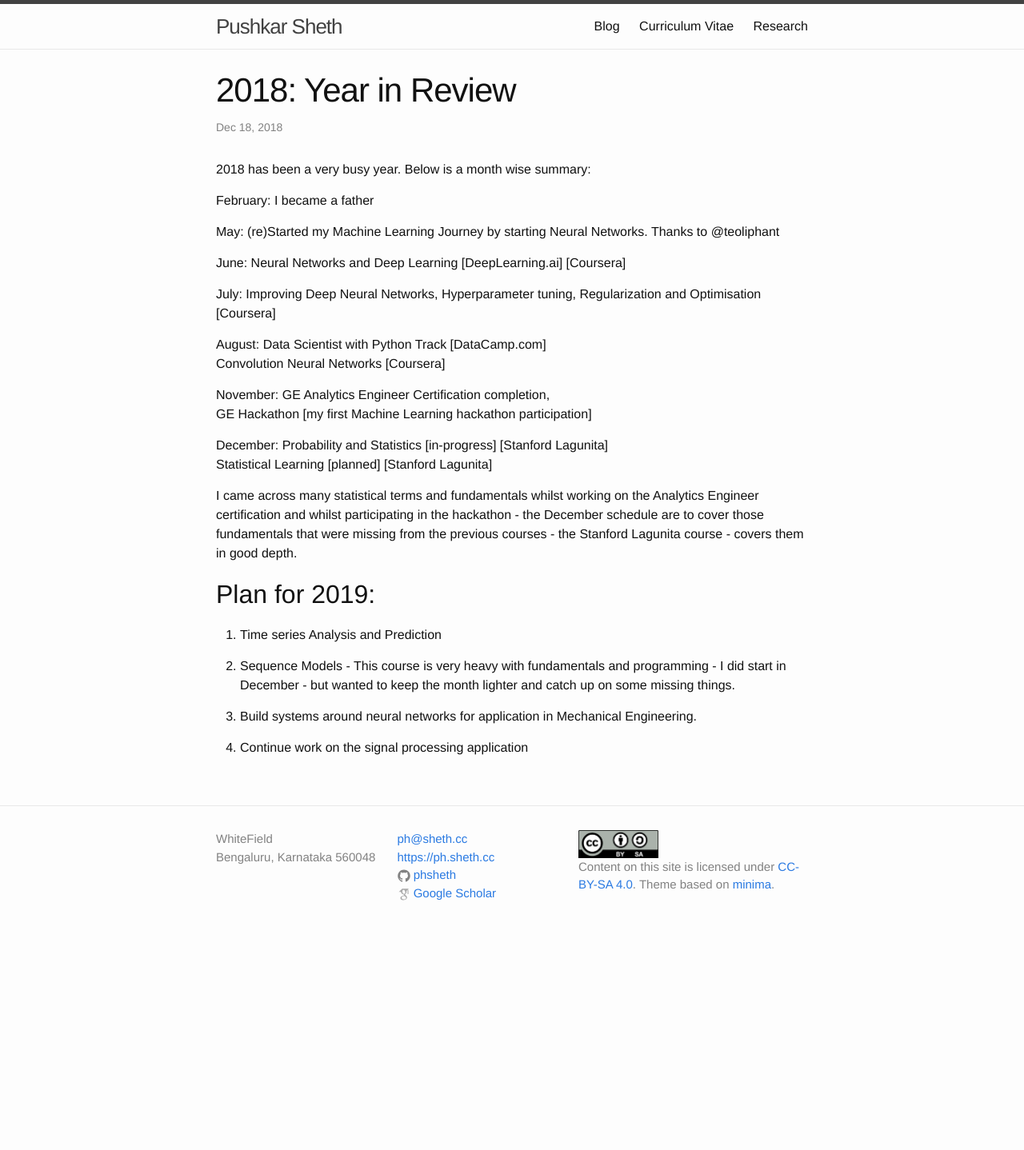
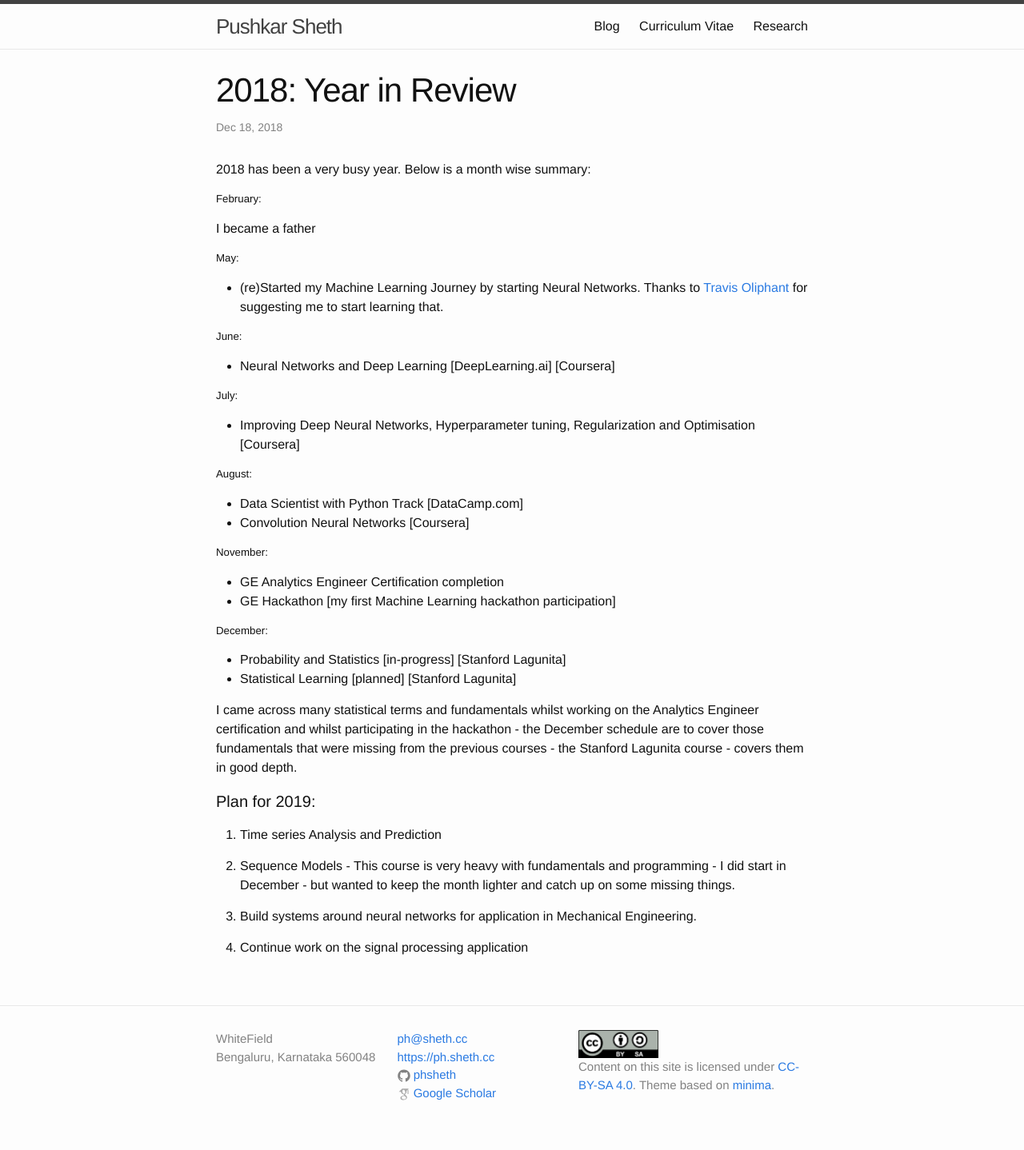
Before and after one commit to phsheth/phsheth.github.io, a Jekyll site: the page built from _posts/2018-12-18-2018_Year_in_Review.markdown, in a window 1280 px wide. Shown: the whole page at 80% size. Built offline with Jekyll 4.4.1, drawn with Linux system fonts in a browser that asks for light colours; before the commit the page ends 1188 px from its top, so only the background shows below that.

Commit message:
second draft - editted

```diff
--- a/_posts/2018-12-18-2018_Year_in_Review.markdown
+++ b/_posts/2018-12-18-2018_Year_in_Review.markdown
@@ -7,28 +7,35 @@
 
 2018 has been a very busy year. Below is a month wise summary:
 
-February: I became a father
+##### February:
+I became a father
 
-May: (re)Started my Machine Learning Journey by starting Neural Networks. Thanks to @teoliphant
+##### May:
+- (re)Started my Machine Learning Journey by starting Neural Networks. Thanks to [Travis Oliphant](https://www.linkedin.com/in/teoliphant/) for suggesting me to start learning that.
 
-June: Neural Networks and Deep Learning [DeepLearning.ai] [Coursera]
+##### June:
+- Neural Networks and Deep Learning [DeepLearning.ai] [Coursera]
 
-July: Improving Deep Neural Networks, Hyperparameter tuning, Regularization and Optimisation [Coursera]
+##### July:
+- Improving Deep Neural Networks, Hyperparameter tuning, Regularization and Optimisation [Coursera]
 
-August: Data Scientist with Python Track [DataCamp.com]
-        Convolution Neural Networks [Coursera]
+##### August:
+- Data Scientist with Python Track [DataCamp.com]
+- Convolution Neural Networks [Coursera]
 
-November: GE Analytics Engineer Certification completion,
-	    	  GE Hackathon [my first Machine Learning hackathon participation]
+##### November:
+- GE Analytics Engineer Certification completion
+- GE Hackathon [my first Machine Learning hackathon participation]
 
-December: Probability and Statistics [in-progress] [Stanford Lagunita]
-          Statistical Learning [planned] [Stanford Lagunita]
+##### December:
+- Probability and Statistics [in-progress] [Stanford Lagunita]
+- Statistical Learning [planned] [Stanford Lagunita]
 
 I came across many statistical terms and fundamentals whilst working on the Analytics Engineer certification and whilst participating in the hackathon - the December schedule are to cover those fundamentals that were missing from the previous courses - the Stanford Lagunita course - covers them in good depth.
 
 
 
-## Plan for 2019:
+#### Plan for 2019:
 
 1. Time series Analysis and Prediction
 
```
